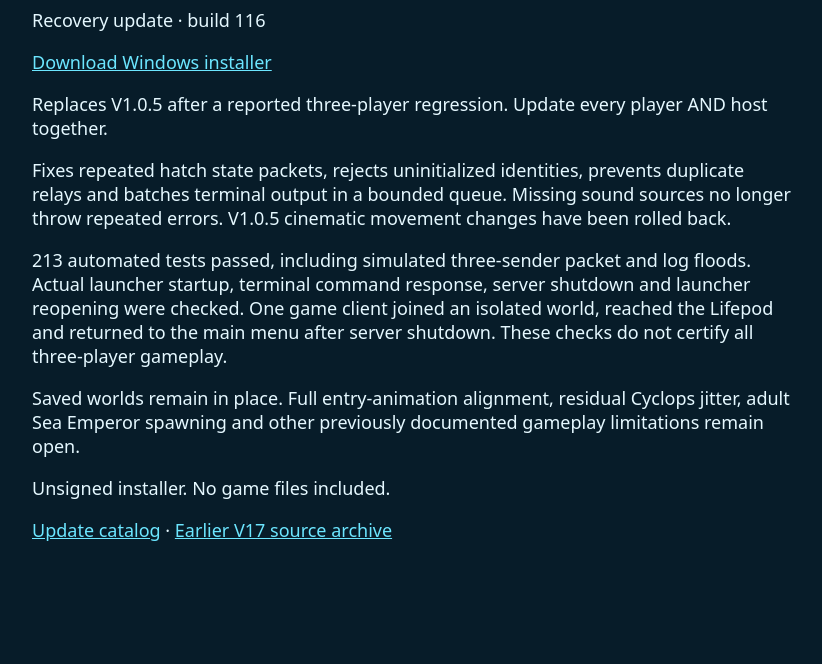
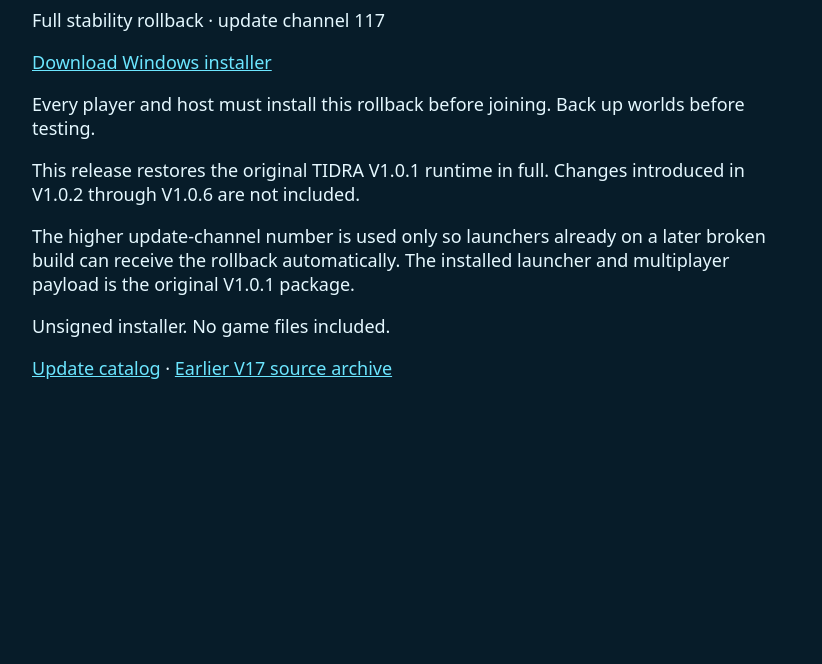
Before and after one commit to yahavlevy2011-dot/abyss-signal, a plain HTML site: page index.html in a window 1280 px wide. Shown: the part 193-857 px from the top of the page, without its empty margins (228-1050 px from the left). After the commit the page ends 800 px from the top, so only its background shows below. Drawn offline with Linux system fonts and the light colour scheme.

Commit message:
Rollback public channel to original TIDRA V1.0.1

```diff
--- a/index.html
+++ b/index.html
@@ -1 +1 @@
-<!doctype html><html lang="en"><meta charset="utf-8"><meta name="viewport" content="width=device-width,initial-scale=1"><title>TIDRA V1.0.6 recovery</title><style>body{background:#071c29;color:#e5f8ff;font:18px system-ui;max-width:760px;margin:10vh auto;padding:24px}a{color:#6ce6ff}</style><h1>TIDRA V1.0.6</h1><p>Recovery update · build 116</p><p><a href="TIDRA-Setup.exe">Download Windows installer</a></p><p>Replaces V1.0.5 after a reported three-player regression. Update every player AND host together.</p><p>Fixes repeated hatch state packets, rejects uninitialized identities, prevents duplicate relays and batches terminal output in a bounded queue. Missing sound sources no longer throw repeated errors. V1.0.5 cinematic movement changes have been rolled back.</p><p>213 automated tests passed, including simulated three-sender packet and log floods. Actual launcher startup, terminal command response, server shutdown and launcher reopening were checked. One game client joined an isolated world, reached the Lifepod and returned to the main menu after server shutdown. These checks do not certify all three-player gameplay.</p><p>Saved worlds remain in place. Full entry-animation alignment, residual Cyclops jitter, adult Sea Emperor spawning and other previously documented gameplay limitations remain open.</p><p>Unsigned installer. No game files included.</p><p><a href="catalog.txt">Update catalog</a> · <a href="TIDRA-V17-Source.zip">Earlier V17 source archive</a></p></html>
+<!doctype html><html lang="en"><meta charset="utf-8"><meta name="viewport" content="width=device-width,initial-scale=1"><title>TIDRA V1.0.1 Rollback</title><style>body{background:#071c29;color:#e5f8ff;font:18px system-ui;max-width:760px;margin:10vh auto;padding:24px}a{color:#6ce6ff}</style><h1>TIDRA V1.0.1</h1><p>Full stability rollback · update channel 117</p><p><a href="TIDRA-Setup.exe">Download Windows installer</a></p><p>Every player and host must install this rollback before joining. Back up worlds before testing.</p><p>This release restores the original TIDRA V1.0.1 runtime in full. Changes introduced in V1.0.2 through V1.0.6 are not included.</p><p>The higher update-channel number is used only so launchers already on a later broken build can receive the rollback automatically. The installed launcher and multiplayer payload is the original V1.0.1 package.</p><p>Unsigned installer. No game files included.</p><p><a href="catalog.txt">Update catalog</a> · <a href="TIDRA-V17-Source.zip">Earlier V17 source archive</a></p></html>
```
Also changed, not shown: catalog.txt, 1 other file.
